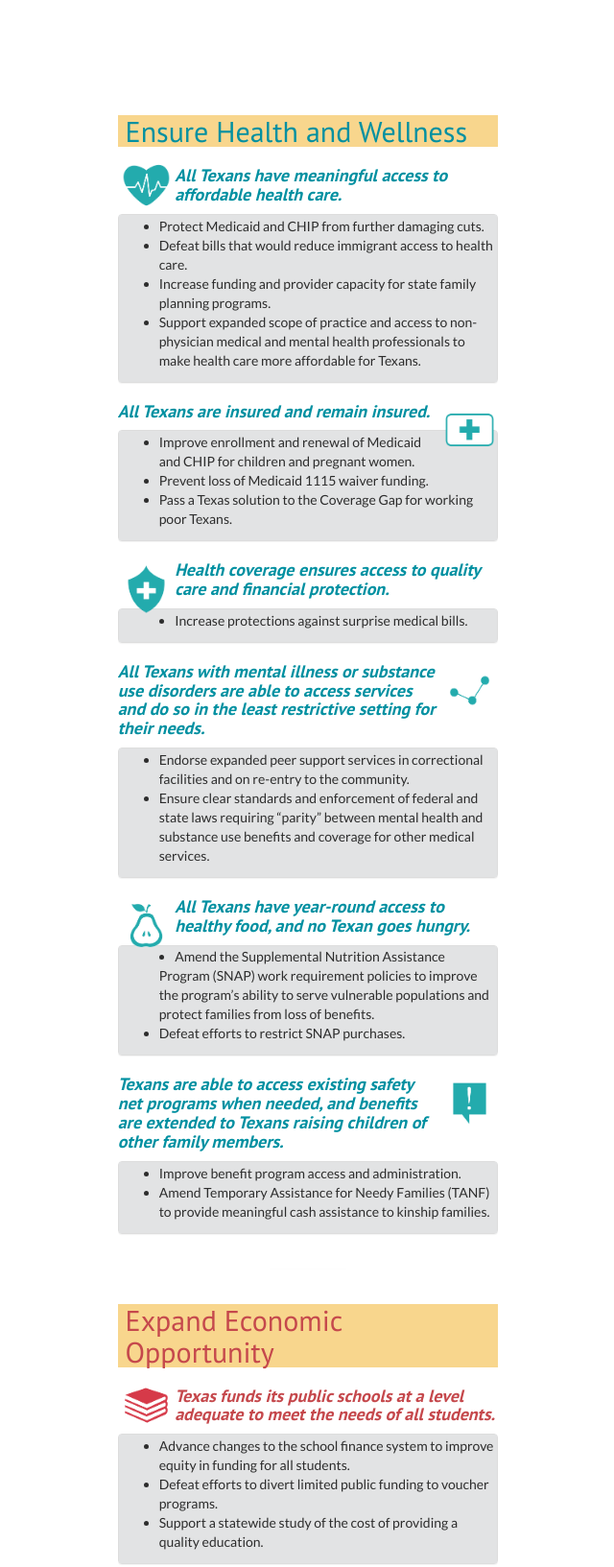
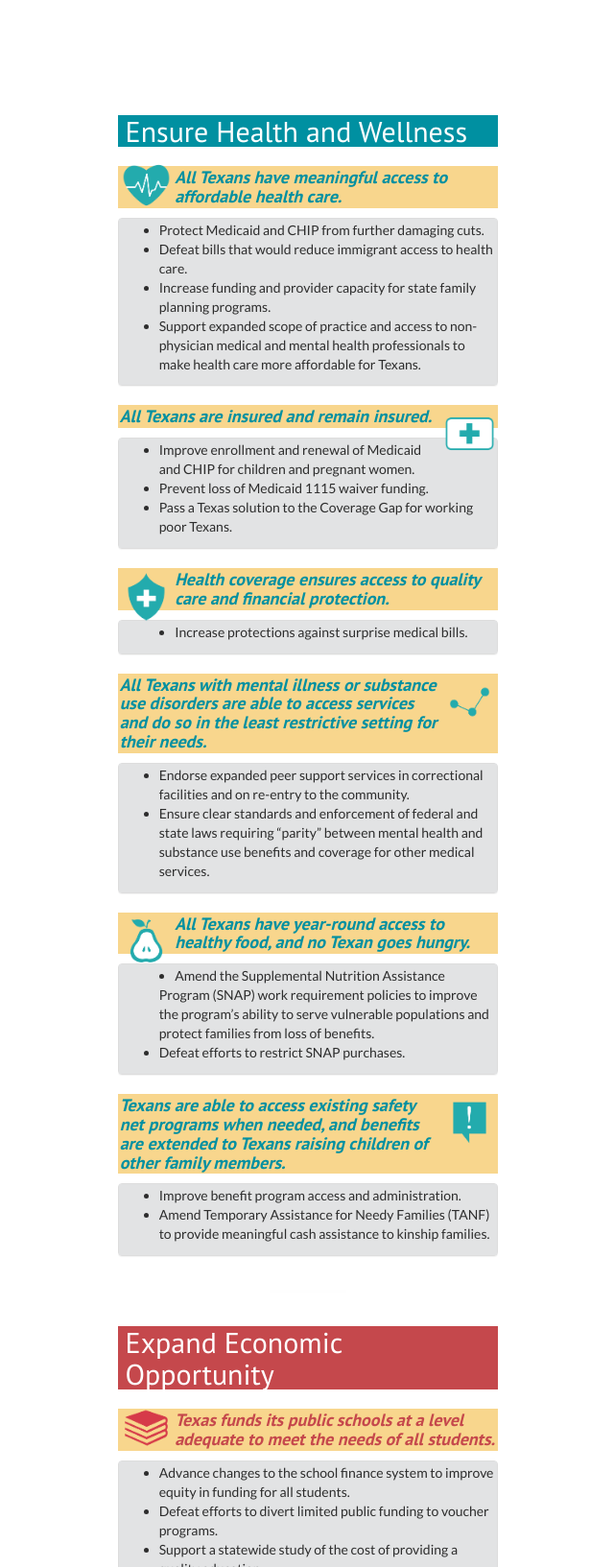
Before and after one commit to cppptx/txlegepriorities, a plain HTML site: page index.html in a window 1280 px wide. Shown: the part 600-2233 px from the top of the page at 96% size, without its empty margins (319-959 px from the left). Drawn offline with nearby package versions, Linux system fonts and the light colour scheme.

Commit message:
changed colors to better reflect PDF

```diff
--- a/css/styles.css
+++ b/css/styles.css
@@ -304,8 +304,8 @@ header .header-content .inner p {
 }
 
 #five {
-	color: #0090a1;
-	background-color: #f8d68d;
+	color: white;
+	background-color: #0090a1;
 	padding-left: 2%;
 }
 
@@ -314,11 +314,13 @@ header .header-content .inner p {
 	font-style: italic;
 	font-weight: 700;
 	color: #0090a1;
+	background-color: #f8d68d;
+	padding: .5%;
 }
 
 #six {
-	color: #c5484c;
-	background-color: #f8d68d;
+	color: white;
+	background-color: #c5484c;
 	padding-left: 2%;
 }
 
@@ -327,11 +329,13 @@ header .header-content .inner p {
 	font-style: italic;
 	font-weight: 700;
 	color: #c5484c;
+	background-color: #f8d68d;
+	padding: .5%;
 }
 
 #seven {
-	color: #72549d;
-	background-color: #f8d68d;
+	color: white;
+	background-color: #72549d;
 	padding-left: 2%;
 }
 
@@ -340,6 +344,8 @@ header .header-content .inner p {
 	font-style: italic;
 	font-weight: 700;
 	color: #72549d;
+	background-color: #f8d68d;
+	padding: .5%;
 }
 
 .modal-content h5 {
```
